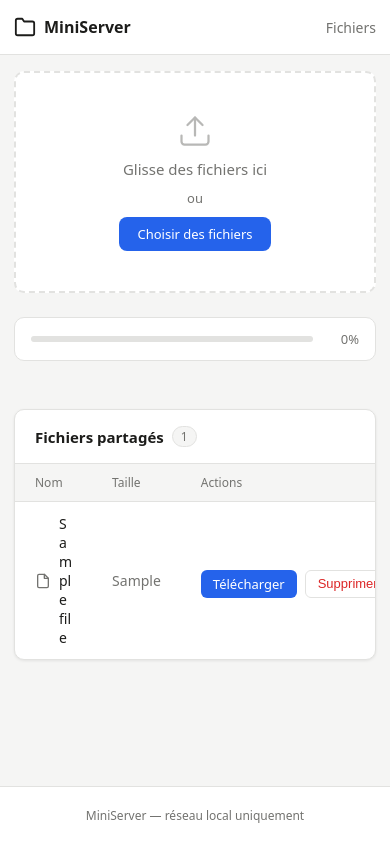
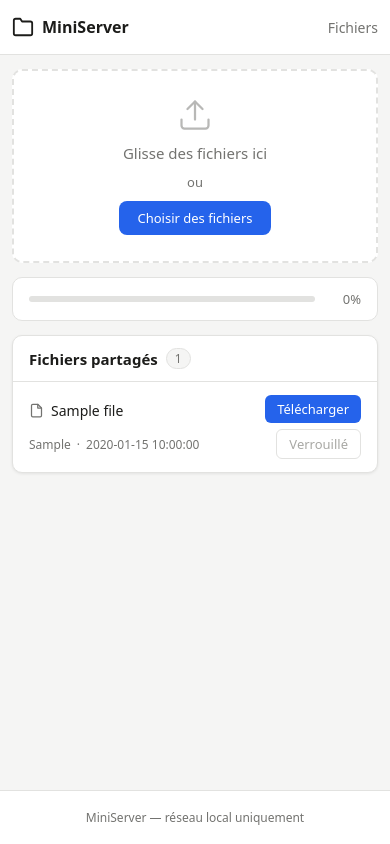
Before and after one commit to devDav65/miniserver, a Flask app: template templates/index.html in a window 390 px wide. Run offline with Flask 3, Linux system fonts and the light colour scheme; the template is opened without the code that fills it: most values are stand-ins (such as "Sample title", 1, 10 or a date in 2020); parts of the project's set-up code (start-up, migrations or seed data) failed here and were passed over.

Commit message:
Finissions du projet

```diff
--- a/static/css/style.css
+++ b/static/css/style.css
@@ -10,7 +10,6 @@
   --accent:    #2563eb;
   --accent-h:  #1d4ed8;
   --danger:    #dc2626;
-  --danger-h:  #b91c1c;
   --success:   #16a34a;
   --radius:    10px;
   --shadow:    0 1px 3px rgba(0,0,0,.08);
@@ -36,7 +35,7 @@ header {
 }
 
 .header-inner {
-  max-width: 860px;
+  max-width: 900px;
   margin: 0 auto;
   padding: 0 20px;
   height: 54px;
@@ -52,6 +51,7 @@ header {
   font-weight: 600;
   font-size: 16px;
   color: var(--text);
+  text-decoration: none;
 }
 
 nav a {
@@ -64,14 +64,14 @@ nav a:hover { color: var(--text); }
 
 /* ── Main ───────────────────────────────────────────────────── */
 main {
-  max-width: 860px;
+  max-width: 900px;
   width: 100%;
-  margin: 32px auto;
+  margin: 28px auto;
   padding: 0 20px;
   flex: 1;
   display: flex;
   flex-direction: column;
-  gap: 24px;
+  gap: 20px;
 }
 
 /* ── Drop zone ──────────────────────────────────────────────── */
@@ -79,7 +79,7 @@ main {
   background: var(--surface);
   border: 2px dashed var(--border);
   border-radius: var(--radius);
-  padding: 40px 24px;
+  padding: 36px 24px;
   display: flex;
   flex-direction: column;
   align-items: center;
@@ -106,6 +106,7 @@ main {
   padding: 8px 18px;
   border-radius: 8px;
   font-size: 13px;
+  font-family: inherit;
   cursor: pointer;
   transition: background .15s;
 }
@@ -128,7 +129,6 @@ main {
   background: var(--border);
   border-radius: 99px;
   overflow: hidden;
-  position: relative;
 }
 
 #progress-bar::after {
@@ -143,17 +143,31 @@ main {
 
 #progress-label { font-size: 13px; color: var(--muted); min-width: 36px; text-align: right; }
 
-/* ── Flash messages ─────────────────────────────────────────── */
+/* ── Flash messages (coin bas-droit, hors flux) ─────────────── */
+#flash-container {
+  position: fixed;
+  bottom: 20px;
+  right: 20px;
+  display: flex;
+  flex-direction: column;
+  gap: 8px;
+  z-index: 1000;
+  pointer-events: none;
+}
+
 .flash {
-  padding: 12px 16px;
+  pointer-events: all;
+  padding: 11px 16px;
   border-radius: var(--radius);
   font-size: 14px;
+  max-width: 300px;
+  box-shadow: 0 4px 12px rgba(0,0,0,.1);
   animation: fadeIn .2s ease;
 }
 .flash.success { background: #f0fdf4; color: var(--success); border: 1px solid #bbf7d0; }
 .flash.error   { background: #fef2f2; color: var(--danger);  border: 1px solid #fecaca; }
 
-@keyframes fadeIn { from { opacity: 0; transform: translateY(-4px); } to { opacity: 1; } }
+@keyframes fadeIn { from { opacity: 0; transform: translateY(6px); } to { opacity: 1; } }
 
 /* ── File section ───────────────────────────────────────────── */
 .file-section {
@@ -165,7 +179,7 @@ main {
 }
 
 .file-section-header {
-  padding: 16px 20px;
+  padding: 14px 20px;
   border-bottom: 1px solid var(--border);
 }
 
@@ -187,7 +201,7 @@ main {
   padding: 1px 8px;
 }
 
-/* ── Table ──────────────────────────────────────────────────── */
+/* ── Table (desktop) ────────────────────────────────────────── */
 .file-table {
   width: 100%;
   border-collapse: collapse;
@@ -224,7 +238,7 @@ main {
 
 .file-size, .file-date { color: var(--muted); white-space: nowrap; }
 
-.file-actions { display: flex; gap: 8px; }
+.file-actions { display: flex; gap: 8px; align-items: center; }
 
 .btn-dl {
   background: var(--accent);
@@ -245,11 +259,24 @@ main {
   padding: 5px 12px;
   border-radius: 6px;
   font-size: 13px;
+  font-family: inherit;
   cursor: pointer;
   transition: background .15s, border-color .15s;
   white-space: nowrap;
 }
 .btn-del:hover { background: #fef2f2; border-color: #fecaca; }
+.btn-del:disabled { opacity: .5; cursor: not-allowed; }
+
+.btn-del-locked {
+  color: #a8a8a4;
+  font-size: 13px;
+  padding: 5px 12px;
+  border: 1px solid var(--border);
+  border-radius: 6px;
+  cursor: not-allowed;
+  white-space: nowrap;
+  user-select: none;
+}
 
 /* ── Empty state ─────────────────────────────────────────────── */
 .empty-state {
@@ -263,17 +290,76 @@ main {
 /* ── Footer ─────────────────────────────────────────────────── */
 footer {
   text-align: center;
-  padding: 20px;
+  padding: 18px;
   font-size: 12px;
   color: var(--muted);
   border-top: 1px solid var(--border);
   background: var(--surface);
 }
 
-/* ── Responsive ─────────────────────────────────────────────── */
-@media (max-width: 600px) {
+/* ── Cards (mobile seulement) ────────────────────────────────── */
+.file-cards { display: none; }
+
+.file-card {
+  display: grid;
+  grid-template-columns: 1fr auto;
+  grid-template-rows: auto auto;
+  gap: 5px 12px;
+  padding: 13px 16px;
+  border-bottom: 1px solid var(--border);
+  transition: background .1s;
+}
+.file-card:last-child { border-bottom: none; }
+.file-card:hover { background: #fafaf9; }
+
+.file-card-name {
+  grid-column: 1;
+  display: flex;
+  align-items: center;
+  gap: 7px;
+  font-weight: 500;
+  font-size: 14px;
+  word-break: break-all;
+}
+.file-card-name svg { flex-shrink: 0; color: var(--muted); }
+
+.file-card-meta {
+  grid-column: 1;
+  font-size: 12px;
+  color: var(--muted);
+  display: flex;
+  align-items: center;
+  gap: 6px;
+}
+
+.file-card-actions {
+  grid-column: 2;
+  grid-row: 1 / 3;
+  display: flex;
+  flex-direction: column;
+  gap: 6px;
+  justify-content: center;
+  align-items: flex-end;
+}
+
+/* ── Breakpoints ─────────────────────────────────────────────── */
+
+/* Tablette : masquer colonne date */
+@media (max-width: 800px) {
   .file-date { display: none; }
   .file-table thead th:nth-child(3) { display: none; }
-  .header-inner { padding: 0 14px; }
-  main { margin: 16px auto; padding: 0 14px; }
+  main { padding: 0 16px; }
+  .header-inner { padding: 0 16px; }
 }
+
+/* Mobile : tableau → cartes */
+@media (max-width: 600px) {
+  main { margin: 14px auto; padding: 0 12px; gap: 14px; }
+  .header-inner { padding: 0 12px; }
+  #drop-zone { padding: 26px 14px; }
+  #flash-container { right: 12px; left: 12px; bottom: 14px; }
+  .flash { max-width: 100%; }
+  .file-table-wrapper { display: none; }
+  .file-cards { display: block; }
+  .file-section-header { padding: 12px 16px; }
+}
--- a/static/js/upload.js
+++ b/static/js/upload.js
@@ -6,6 +6,7 @@ const progressBar   = document.getElementById("progress-bar");
 const progressLabel = document.getElementById("progress-label");
 const flashContainer= document.getElementById("flash-container");
 const fileList      = document.getElementById("file-list");
+const fileCards     = document.getElementById("file-cards");
 
 // ── Drag & Drop ──────────────────────────────────────────────
 dropZone.addEventListener("dragover", (e) => {
@@ -23,7 +24,6 @@ dropZone.addEventListener("drop", (e) => {
   uploadFiles(e.dataTransfer.files);
 });
 
-// Clic sur la zone entière = ouvre le sélecteur de fichier
 dropZone.addEventListener("click", (e) => {
   if (e.target.classList.contains("btn-upload")) return;
   fileInput.click();
@@ -33,7 +33,7 @@ fileInput.addEventListener("change", () => {
   if (fileInput.files.length > 0) uploadFiles(fileInput.files);
 });
 
-// ── Upload via XMLHttpRequest (pour la barre de progression) ──
+// ── Upload ────────────────────────────────────────────────────
 function uploadFiles(files) {
   if (!files || files.length === 0) return;
 
@@ -42,14 +42,11 @@ function uploadFiles(files) {
 
   const xhr = new XMLHttpRequest();
 
-  // Progression
   xhr.upload.addEventListener("progress", (e) => {
     if (!e.lengthComputable) return;
-    const pct = Math.round((e.loaded / e.total) * 100);
-    setProgress(pct);
+    setProgress(Math.round((e.loaded / e.total) * 100));
   });
 
-  // Réponse reçue
   xhr.addEventListener("load", () => {
     hideProgress();
     try {
@@ -57,11 +54,10 @@ function uploadFiles(files) {
       if (xhr.status === 200 || xhr.status === 207) {
         data.uploaded.forEach((f) => {
           showFlash(`${f.name} uploadé (${formatSize(f.size)})`, "success");
-          addRowToTable(f.name, f.size);
+          addRowToTable(f.name, f.size, f.can_delete);
+          addCard(f.name, f.size, f.can_delete);
         });
-        if (data.errors) {
-          data.errors.forEach((err) => showFlash(err, "error"));
-        }
+        if (data.errors) data.errors.forEach((err) => showFlash(err, "error"));
       } else {
         showFlash(data.error || "Erreur lors de l'upload", "error");
       }
@@ -89,17 +85,15 @@ function deleteFile(filename, btn) {
   btn.textContent = "…";
 
   fetch(`/delete/${encodeURIComponent(filename)}`, { method: "DELETE" })
-    .then((res) => res.json())
+    .then((r) => r.json())
     .then((data) => {
       if (data.deleted) {
-        // Supprime la ligne du tableau
-        const row = btn.closest("tr");
-        row.style.opacity = "0";
-        row.style.transition = "opacity .2s";
-        setTimeout(() => {
-          row.remove();
-          updateBadgeCount(-1);
-        }, 200);
+        // Supprime la ligne ET la carte
+        document.querySelectorAll(`[data-name="${CSS.escape(filename)}"]`).forEach((el) => {
+          el.style.opacity = "0";
+          el.style.transition = "opacity .2s";
+          setTimeout(() => { el.remove(); updateBadgeCount(-1); }, 200);
+        });
         showFlash(`${filename} supprimé`, "success");
       } else {
         showFlash(data.error || "Erreur suppression", "error");
@@ -138,26 +132,47 @@ function showFlash(message, type = "success") {
   }, 3500);
 }
 
-function addRowToTable(name, size) {
+const FILE_ICON = `<svg width="15" height="15" viewBox="0 0 24 24" fill="none"
+  stroke="currentColor" stroke-width="2" stroke-linecap="round" stroke-linejoin="round">
+  <path d="M14 2H6a2 2 0 0 0-2 2v16a2 2 0 0 0 2 2h12a2 2 0 0 0 2-2V8z"/>
+  <polyline points="14 2 14 8 20 8"/>
+</svg>`;
+
+function addRowToTable(name, size, canDelete = true) {
   if (!fileList) return;
+  const del = canDelete
+    ? `<button class="btn-del" onclick="deleteFile('${escapeHtml(name)}', this)">Supprimer</button>`
+    : `<span class="btn-del-locked">Verrouillé</span>`;
   const tr = document.createElement("tr");
+  tr.dataset.name = name;
   tr.innerHTML = `
-    <td class="file-name">
-      <svg width="16" height="16" viewBox="0 0 24 24" fill="none"
-           stroke="currentColor" stroke-width="2" stroke-linecap="round" stroke-linejoin="round">
-        <path d="M14 2H6a2 2 0 0 0-2 2v16a2 2 0 0 0 2 2h12a2 2 0 0 0 2-2V8z"/>
-        <polyline points="14 2 14 8 20 8"/>
-      </svg>
-      ${escapeHtml(name)}
-    </td>
+    <td class="file-name">${FILE_ICON}${escapeHtml(name)}</td>
     <td class="file-size">${formatSize(size)}</td>
     <td class="file-date">À l'instant</td>
     <td class="file-actions">
       <a class="btn-dl" href="/download/${encodeURIComponent(name)}">Télécharger</a>
-      <button class="btn-del" onclick="deleteFile('${escapeHtml(name)}', this)">Supprimer</button>
+      ${del}
     </td>`;
   fileList.prepend(tr);
   updateBadgeCount(+1);
+}
+
+function addCard(name, size, canDelete = true) {
+  if (!fileCards) return;
+  const del = canDelete
+    ? `<button class="btn-del" onclick="deleteFile('${escapeHtml(name)}', this)">Supprimer</button>`
+    : `<span class="btn-del-locked">Verrouillé</span>`;
+  const card = document.createElement("div");
+  card.className = "file-card";
+  card.dataset.name = name;
+  card.innerHTML = `
+    <div class="file-card-name">${FILE_ICON}${escapeHtml(name)}</div>
+    <div class="file-card-meta"><span>${formatSize(size)}</span><span>·</span><span>À l'instant</span></div>
+    <div class="file-card-actions">
+      <a class="btn-dl" href="/download/${encodeURIComponent(name)}">Télécharger</a>
+      ${del}
+    </div>`;
+  fileCards.prepend(card);
 }
 
 function updateBadgeCount(delta) {
--- a/templates/index.html
+++ b/templates/index.html
@@ -24,7 +24,7 @@
   <span id="progress-label">0%</span>
 </div>
 
-<!-- ── Messages flash ────────────────────────────────────────── -->
+<!-- ── Flash messages ────────────────────────────────────────── -->
 <div id="flash-container"></div>
 
 <!-- ── Liste des fichiers ─────────────────────────────────────── -->
@@ -34,6 +34,9 @@
   </div>
 
   {% if files %}
+
+  <!-- Tableau desktop/tablette -->
+  <div class="file-table-wrapper">
     <table class="file-table">
       <thead>
         <tr>
@@ -45,7 +48,7 @@
       </thead>
       <tbody id="file-list">
         {% for f in files %}
-      <tr id="row-{{ loop.index }}">
+        <tr data-name="{{ f.name }}">
           <td class="file-name">
             <svg width="16" height="16" viewBox="0 0 24 24" fill="none"
                  stroke="currentColor" stroke-width="2" stroke-linecap="round" stroke-linejoin="round">
@@ -57,17 +60,47 @@
           <td class="file-size">{{ f.size_str }}</td>
           <td class="file-date">{{ f.modified }}</td>
           <td class="file-actions">
-          <a class="btn-dl" href="/download/{{ f.name }}">
-            Télécharger
-          </a>
-          <button class="btn-del" onclick="deleteFile('{{ f.name }}', this)">
-            Supprimer
-          </button>
+            <a class="btn-dl" href="/download/{{ f.name }}">Télécharger</a>
+            {% if f.can_delete %}
+            <button class="btn-del" onclick="deleteFile('{{ f.name }}', this)">Supprimer</button>
+            {% else %}
+            <span class="btn-del-locked" title="Uploadé par {{ f.owner_ip }}">Verrouillé</span>
+            {% endif %}
           </td>
         </tr>
         {% endfor %}
       </tbody>
     </table>
+  </div>
+
+  <!-- Cartes mobile -->
+  <div class="file-cards" id="file-cards">
+    {% for f in files %}
+    <div class="file-card" data-name="{{ f.name }}">
+      <div class="file-card-name">
+        <svg width="15" height="15" viewBox="0 0 24 24" fill="none"
+             stroke="currentColor" stroke-width="2" stroke-linecap="round" stroke-linejoin="round">
+          <path d="M14 2H6a2 2 0 0 0-2 2v16a2 2 0 0 0 2 2h12a2 2 0 0 0 2-2V8z"/>
+          <polyline points="14 2 14 8 20 8"/>
+        </svg>
+        {{ f.name }}
+      </div>
+      <div class="file-card-meta">
+        <span>{{ f.size_str }}</span>
+        <span>·</span>
+        <span>{{ f.modified }}</span>
+      </div>
+      <div class="file-card-actions">
+        <a class="btn-dl" href="/download/{{ f.name }}">Télécharger</a>
+        {% if f.can_delete %}
+        <button class="btn-del" onclick="deleteFile('{{ f.name }}', this)">Supprimer</button>
+        {% else %}
+        <span class="btn-del-locked" title="Uploadé par {{ f.owner_ip }}">Verrouillé</span>
+        {% endif %}
+      </div>
+    </div>
+    {% endfor %}
+  </div>
 
   {% else %}
   <div class="empty-state">
```
Also changed, not shown: main.py (+17 -0 lines), server/handlers.py (+58 -72 lines). Lines whose indentation alone changed are shown as unchanged.
